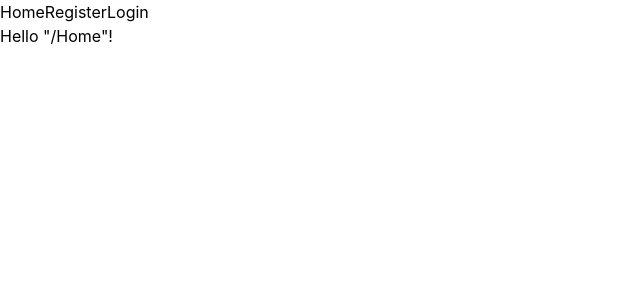
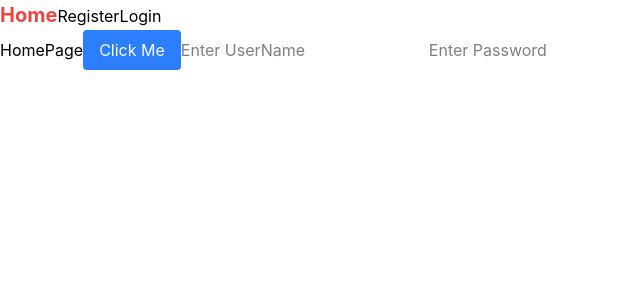
Before and after one commit to talhadar2011/ReactWorkspace, a React (Vite) app: page / in a window 1280 px wide. Shown: the top 300 px of the page, without its empty margins (0-640 px from the left). Built offline with nearby package versions, Linux system fonts and the light colour scheme.

Commit message:
Micro Ui componentcreated

```diff
--- a/src/components/Navbar.tsx
+++ b/src/components/Navbar.tsx
@@ -3,7 +3,7 @@ import {Link} from '@tanstack/react-router'
 export default function Navbar() {
   return (
     <nav>
-      <Link activeProps={{ className: 'active' }} to="/">
+      <Link activeProps={{ className: 'active' }}  to="/">
         Home
       </Link>
       <Link activeProps={{ className: 'active' }} to="/register">
--- /dev/null
+++ b/src/components/ui/Button.tsx
@@ -0,0 +1,10 @@
+import React from 'react'
+
+function Button(props: { label: string }) {
+    console.log('Button rendered', props.label)
+  return (
+    <button className="bg-blue-500 text-white px-4 py-2 rounded">{props.label}</button>
+  )
+}
+
+export default Button
--- /dev/null
+++ b/src/components/ui/Input.tsx
@@ -0,0 +1,10 @@
+import React from 'react'
+
+function Input(props: { type: string, placeholder: string }) {
+  return (
+    <input type={props.type} placeholder={props.placeholder} />
+
+  )
+}
+
+export default Input
--- a/src/index.css
+++ b/src/index.css
@@ -1 +1,6 @@
 @import "tailwindcss";
+@utility active {
+  font-weight: bold;
+  color: #ef4444; /* Tailwind's red-500 */
+  font-size: 20px;
+}
--- a/src/pages/HomePage.tsx
+++ b/src/pages/HomePage.tsx
@@ -1,8 +1,15 @@
 import React from 'react'
+import Button from '../components/ui/button'
+import Input from '../components/ui/Input'
 
 function HomePage() {
+
   return (
-    <div>HomePage</div>
+    <div>HomePage
+      <Button label="Click Me" />
+      <Input type="text" placeholder="Enter UserName" />
+      <Input type="password" placeholder="Enter Password" />
+    </div>
   )
 }
 
--- a/src/routes/index.tsx
+++ b/src/routes/index.tsx
@@ -1,9 +1,10 @@
 import { createFileRoute } from '@tanstack/react-router'
+import HomePage from '../pages/HomePage'
 
 export const Route = createFileRoute('/')({
   component: RouteComponent,
 })
 
 function RouteComponent() {
-  return <div>Hello "/Home"!</div>
+  return <HomePage />
 }
--- a/src/routes/login.tsx
+++ b/src/routes/login.tsx
@@ -5,5 +5,5 @@ export const Route = createFileRoute('/login')({
 })
 
 function RouteComponent() {
-  return <div>Hello "/login"!</div>
+  return <LoginPage />
 }
--- a/src/routes/register.tsx
+++ b/src/routes/register.tsx
@@ -1,9 +1,10 @@
 import { createFileRoute } from '@tanstack/react-router'
+import RegisterPage from '../pages/RegisterPage'
 
 export const Route = createFileRoute('/register')({
   component: RouteComponent,
 })
 
 function RouteComponent() {
-  return <div>Hello "/registor"!</div>
+  return <RegisterPage />
 }
```
